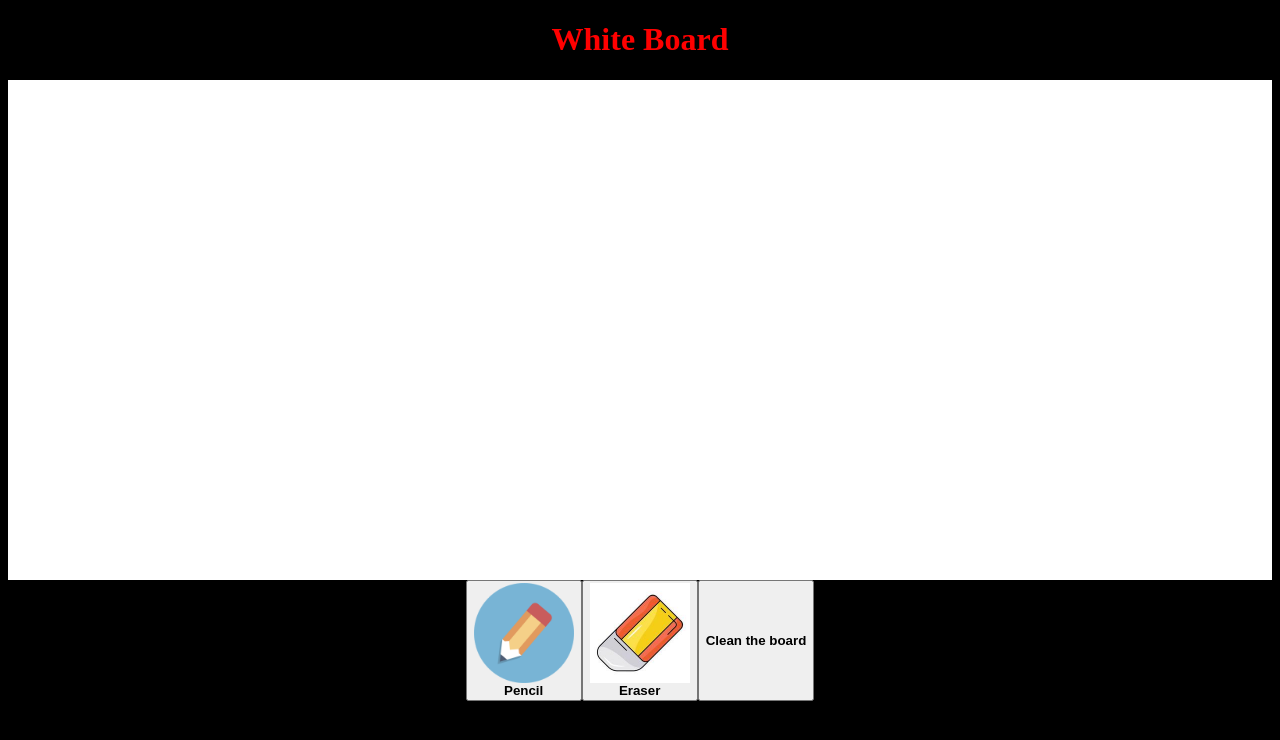
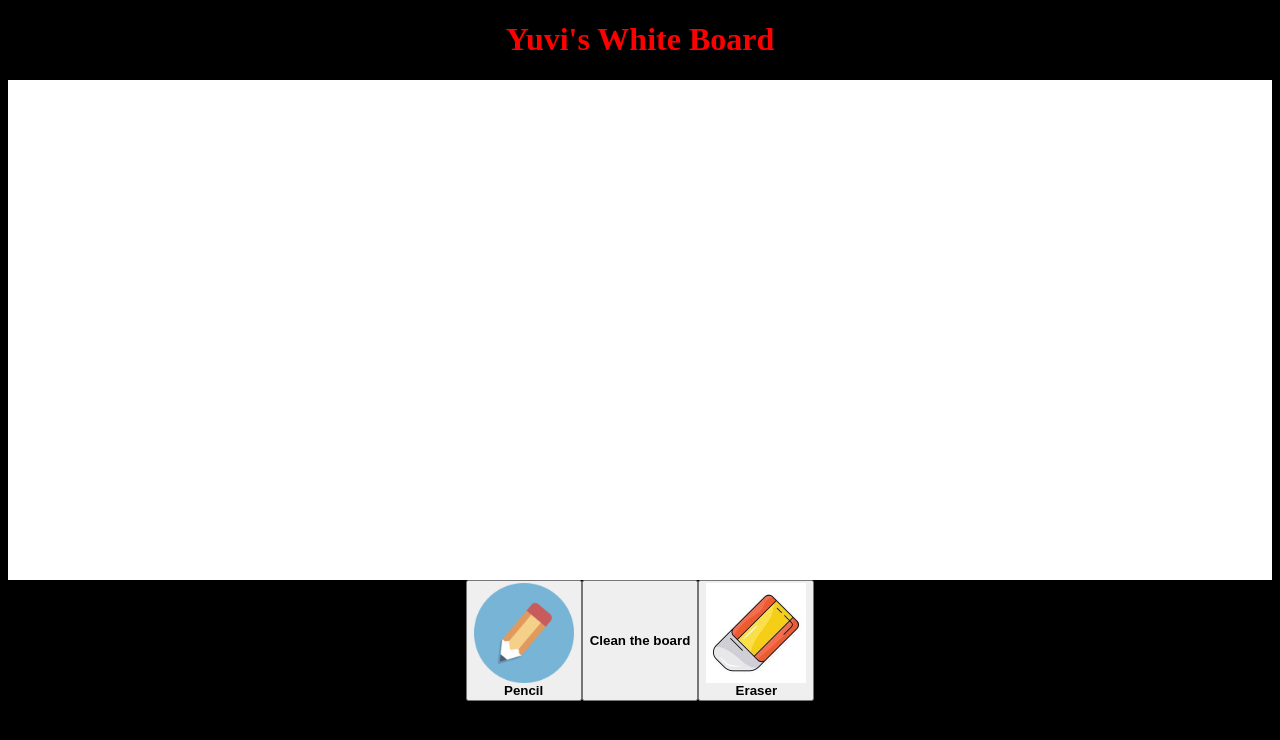
Before and after one commit to Yuvraj883/LinkedInJsChallenge2, a website built with Vite: page index.html in a window 1280 px wide. Built offline with nearby package versions, Linux system fonts and the light colour scheme.

Commit message:
Changed the heading

```diff
--- a/index.html
+++ b/index.html
@@ -8,12 +8,12 @@
   </head>
   <body>
     <div id="app">
-      <h1>White Board</h1>
+      <h1>Yuvi's White Board</h1>
       <canvas id="canvas" ></canvas>
       <div class="buttons">
       <button id="pencil"><img src="./pencilIcon.png" alt="pencil-img" width="100px"><b>Pencil</b></button>
+      <button id="clear"><b>Clean the board</b></button>
       <button id="eraser"><img src="./eraserIcon.jpg" alt="eraser-img" width="100px"><b>Eraser</b></button>
-      <button id="clear"><b>Clean the board</b></button>
     </div>
     </div>
     <script type="module" src="/main.js"></script>
--- a/style.css
+++ b/style.css
@@ -108,6 +108,7 @@ h1{
   height:500px;
   width:100%;
   display:block;
+  cursor: url('./pencilIcon.png'), auto;
   /* align-items: center; */
 
 }
@@ -127,5 +128,5 @@ img{
 }
 .active-btn{
   transform: scale(1.1);
-  transitioin: all 300ms ease;
+  transition: all 300ms ease;
 }
```
